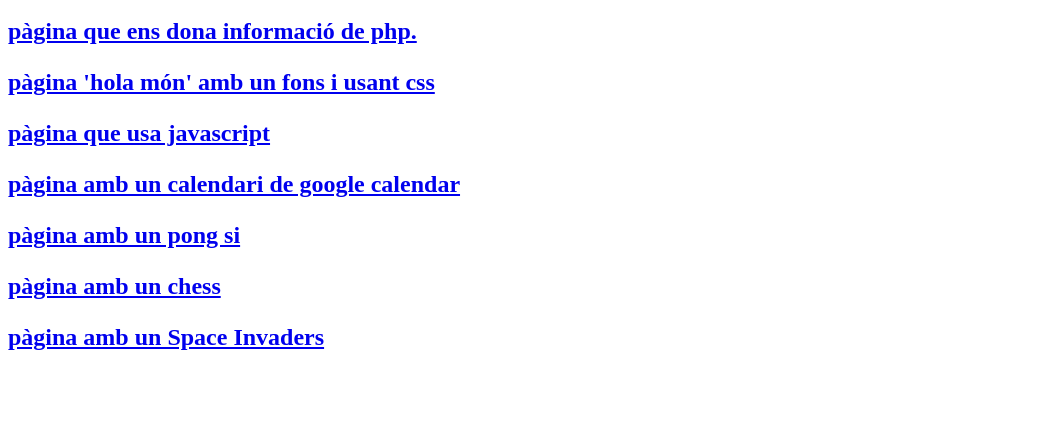
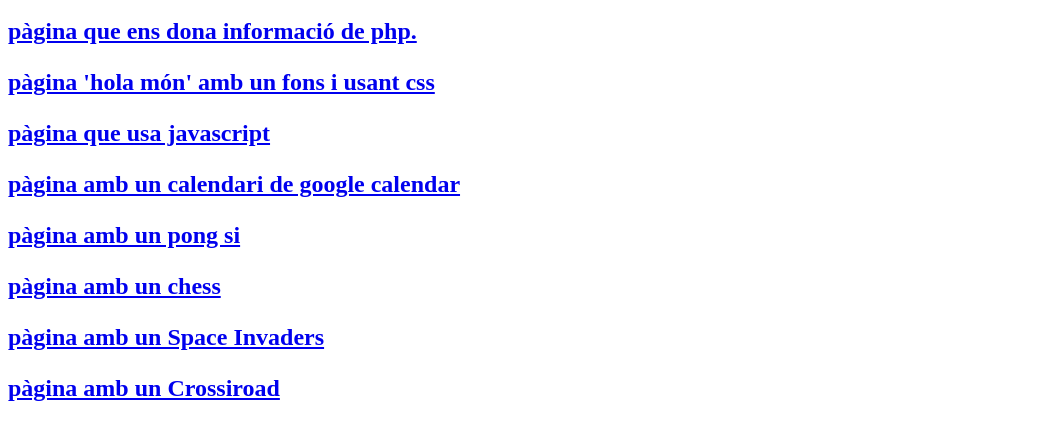
Before and after one commit to Rubifen/WEB_DE_PROVA, a plain HTML site: page index.html in a window 1280 px wide. Shown: the part 533-959 px from the top of the page, without its empty margins (0-1053 px from the left). Before the commit the page ends 908 px from the top, so only its background shows below. Drawn offline with Linux system fonts and the light colour scheme.

Commit message:
Update index.html

```diff
--- a/index.html
+++ b/index.html
@@ -29,6 +29,6 @@
    <p><a href="\pagines\pong.html">pàgina amb un pong si</a></p>
    <p><a href="\pagines\ajederez.html">pàgina amb un chess</a></p>
    <p><a href="\pagines\SpaceInvaders.html">pàgina amb un Space Invaders</a></p>
-
+   <p><a href="\pagines\corssiroad.html">pàgina amb un Crossiroad</a></p>
 </body>
 </html>
```
